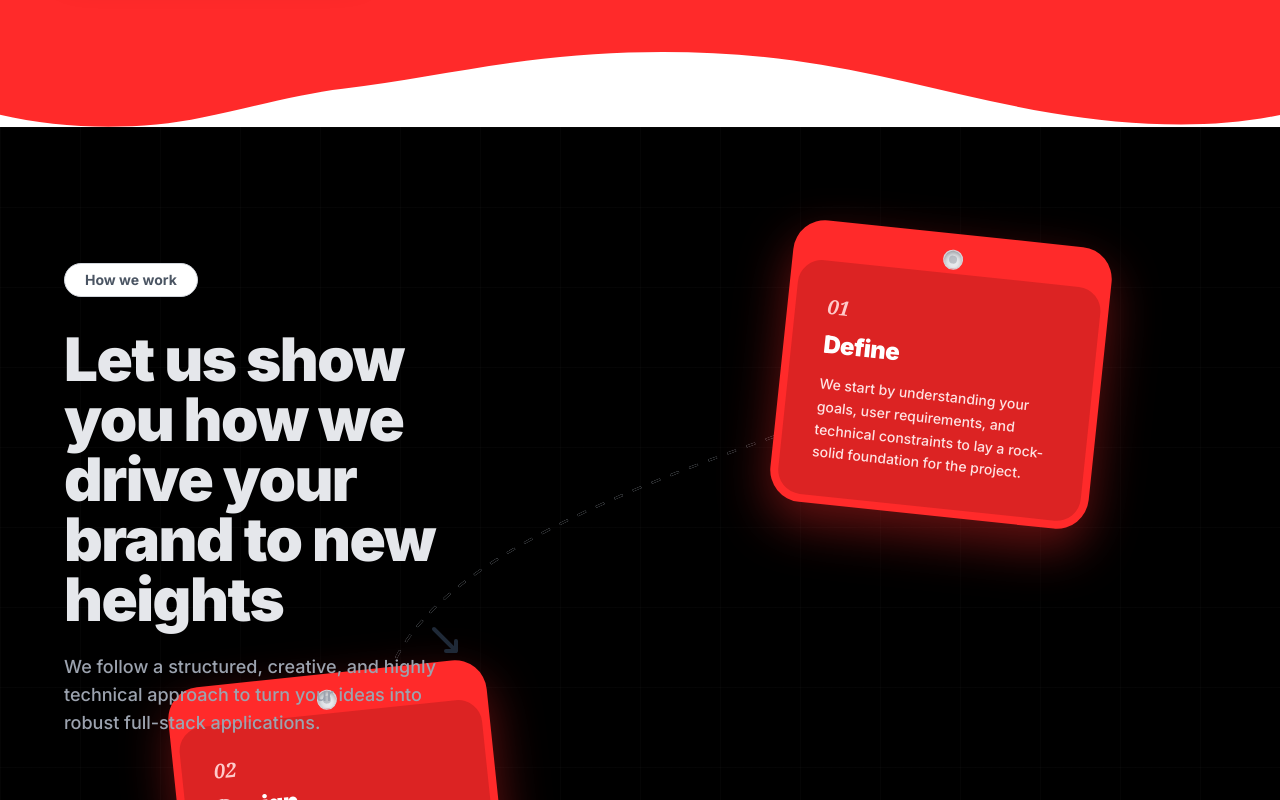
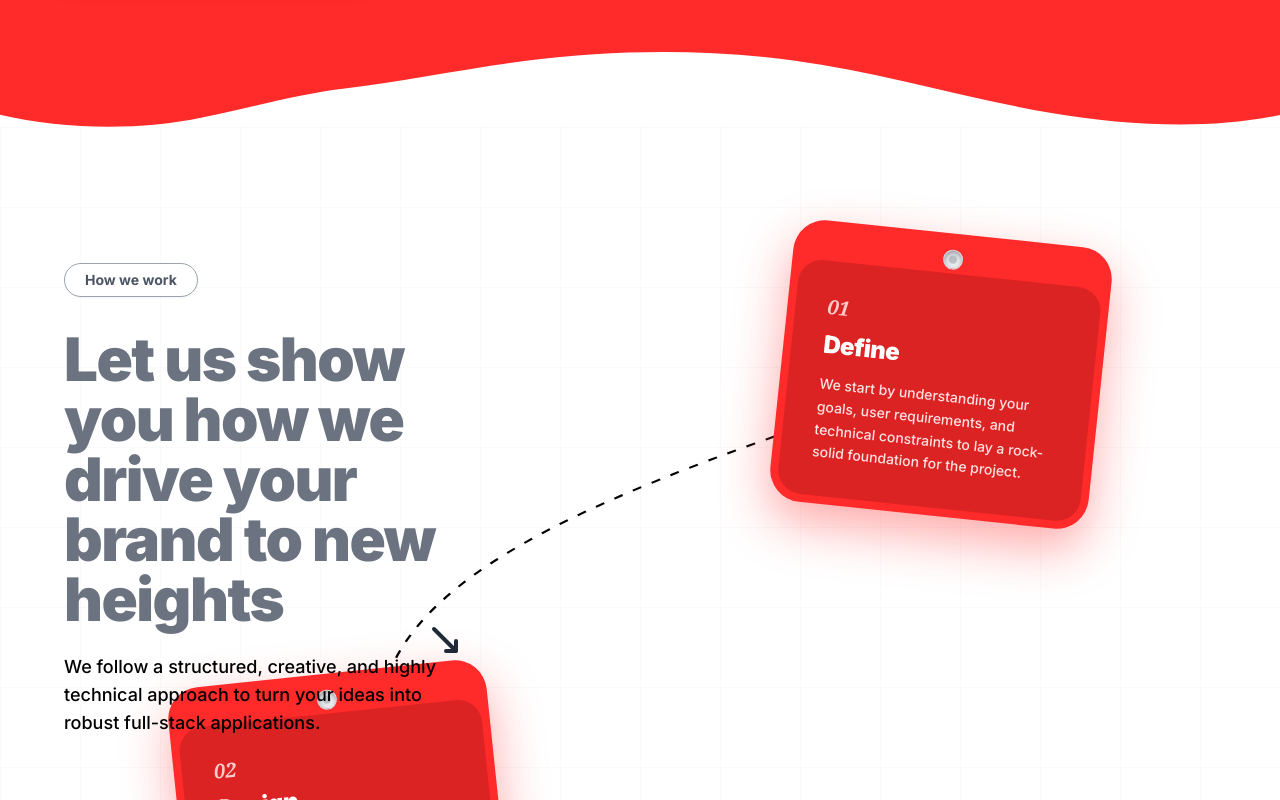
Before and after one commit to Rushijadhav1/Info_Protfolio, a React (Vite) app: page / in a window 1280 px wide. Shown: the part 1380-2180 px from the top of the page. Built offline with nearby package versions, Linux system fonts and the light colour scheme.

Commit message:
change logo

```diff
--- a/index.html
+++ b/index.html
@@ -2,9 +2,9 @@
 <html lang="en">
   <head>
     <meta charset="UTF-8" />
-    <link rel="icon" type="image/svg+xml" href="/favicon.svg" />
+    <link rel="icon" type="image/jpg" href="/src/assets/logo.jpg" />
     <meta name="viewport" content="width=device-width, initial-scale=1.0" />
-    <title>Rushi-portfolio</title>
+    <title>Rushi_portfolio</title>
   </head>
   <body>
     <div id="root"></div>
--- a/src/components/HowWeWork.jsx
+++ b/src/components/HowWeWork.jsx
@@ -75,16 +75,16 @@ const Services = () => {
     <section
       id="services"
       ref={containerRef}
-      className="bg-black pt-24 pb-32 px-6 md:px-12 w-full relative overflow-hidden font-sans bg-[linear-gradient(to_right,#8080800a_1px,transparent_1px),linear-gradient(to_bottom,#8080800a_1px,transparent_1px)] bg-[size:80px_80px]"
+      className="bg-white pt-24 pb-32 px-6 md:px-12 w-full relative overflow-hidden font-sans bg-[linear-gradient(to_right,#8080800a_1px,transparent_1px),linear-gradient(to_bottom,#8080800a_1px,transparent_1px)] bg-[size:80px_80px]"
     >
       <div className="max-w-6xl mx-auto relative md:h-[1350px]">
 
         {/* Header Content */}
         <div data-aos="fade-up" className="md:absolute top-10 left-0 md:w-[450px] z-20 mb-16 md:mb-0">
-          <div className="inline-block border border-gray-300 rounded-full px-5 py-1.5 text-sm text-gray-600 font-bold mb-8 shadow-sm bg-white">
+          <div className="inline-block border border-gray-400 rounded-full px-5 py-1.5 text-sm text-gray-600 font-bold mb-8 shadow-sm bg-white">
             How we work
           </div>
-          <h2 className="text-4xl md:text-5xl lg:text-6xl font-black text-gray-200 leading-[1.1] mb-6 tracking-tight relative">
+          <h2 className="text-4xl md:text-5xl lg:text-6xl font-black text-gray-500 leading-[1.1] mb-6 tracking-tight relative">
             Let us show you how we drive your brand to new heights
             {/* Hand-drawn arrow */}
             <svg className="absolute -bottom-10 right-10 w-12 h-12 text-gray-800" fill="none" stroke="currentColor" viewBox="0 0 24 24">
@@ -92,7 +92,7 @@ const Services = () => {
               <path d="M4 4 Q 10 10 15 15 M 15 15 L 10 15 M 15 15 L 15 10" fill="none" stroke="currentColor" strokeWidth="2" strokeLinecap="round" strokeLinejoin="round" />
             </svg>
           </h2>
-          <p className="text-gray-400 text-base md:text-lg max-w-sm font-medium leading-relaxed">
+          <p className="text-black text-base md:text-lg max-w-sm font-medium leading-relaxed">
             We follow a structured, creative, and highly technical approach to turn your ideas into robust full-stack applications.
           </p>
         </div>
```
Also changed, not shown: src/assets/logo.jpg (added).
